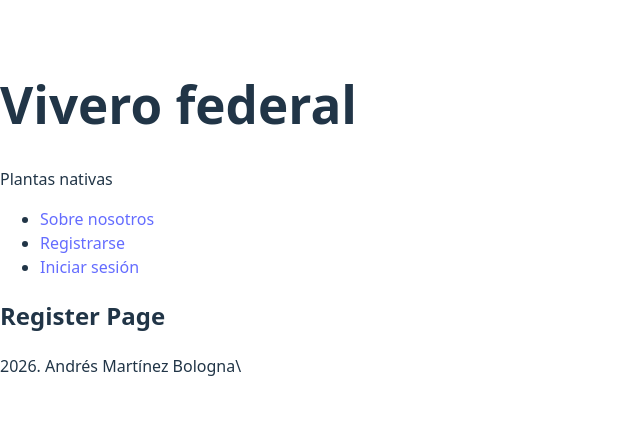
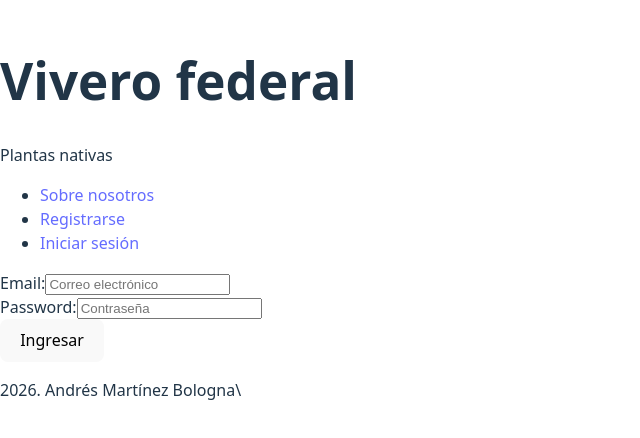
Before and after one commit to AndyMartinezB/UTN-reactjs-trabajofinal, a React (Vite) app: page /register in a window 1280 px wide. Shown: the part 182-620 px from the top of the page, without its empty margins (0-640 px from the left). Built offline with nearby package versions, Linux system fonts and the light colour scheme; no server answers.

Commit message:
feat: lógica de autentificación en register.jsx. Continuar con: base de datos y home(productos)

```diff
--- a/src/views/Login.jsx
+++ b/src/views/Login.jsx
@@ -34,8 +34,8 @@
     <>
       <Header />
       <h2>Login Page</h2>
-      <main className="login-main">
-        <section className="login-card">
+      <main className="login/register-main">
+        <section className="login/register-card">
           <form onSubmit={handleSubmit}>
             <div>
               <label>Email:</label>
--- a/src/views/Register.jsx
+++ b/src/views/Register.jsx
@@ -1,10 +1,70 @@
+import { useState } from "react";
+import { useAuth } from "../context/AuthContext.jsx";
+import { useNavigate } from "react-router-dom";
 import Header from "../components/Header";
 import Footer from "../components/Footer";
 const Register = () => {
+  const [formData, setFormData] = useState({
+    email: "",
+    password: "",
+  });
+  const [error, setError] = useState(null);
+  const [success, setSuccess] = useState(null);
+  const { register } = useAuth();
+
+  const handleChange = (e) => {
+    const { name, value } = e.target;
+    setFormData({ ...formData, [name]: value });
+  };
+
+  const navigate = useNavigate();
+
+  const handleSubmit = async (e) => {
+    e.preventDefault();
+    setError(null);
+    setSuccess(null);
+    try {
+      await register(formData.email, formData.password);
+      setSuccess("Registration successful!");
+      navigate("/");
+    } catch (error) {
+      setError("Failed to register. Please try again.");
+    }
+  };
   return (
     <>
       <Header />
-      <h2>Register Page</h2>
+      <main className="login/register-main">
+        <section className="login/register-card">
+          <form onSubmit={handleSubmit}>
+            <div>
+              <label>Email:</label>
+              <input
+                type="email"
+                name="email"
+                placeholder="Correo electrónico"
+                value={formData.email}
+                onChange={handleChange}
+                required
+              />
+            </div>
+            <div>
+              <label>Password:</label>
+              <input
+                type="password"
+                name="password"
+                placeholder="Contraseña"
+                value={formData.password}
+                onChange={handleChange}
+                required
+              />
+            </div>
+            <button type="submit">Ingresar</button>
+          </form>
+          {error && <p style={{ color: "red" }}>{error}</p>}
+          {success && <p style={{ color: "green" }}>{success}</p>}
+        </section>
+      </main>
       <Footer />
     </>
   );
```
